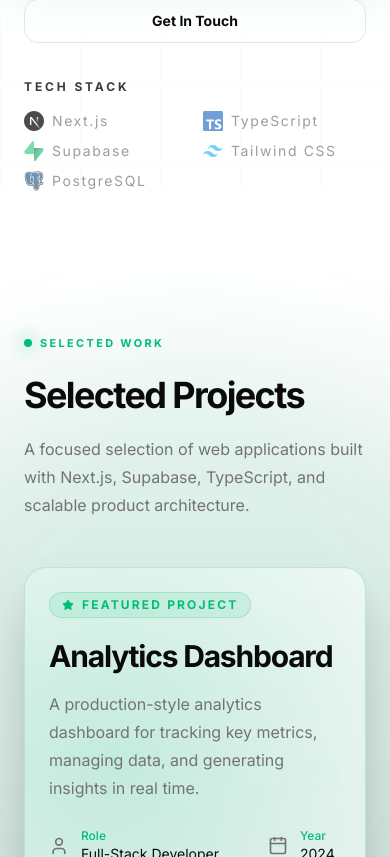
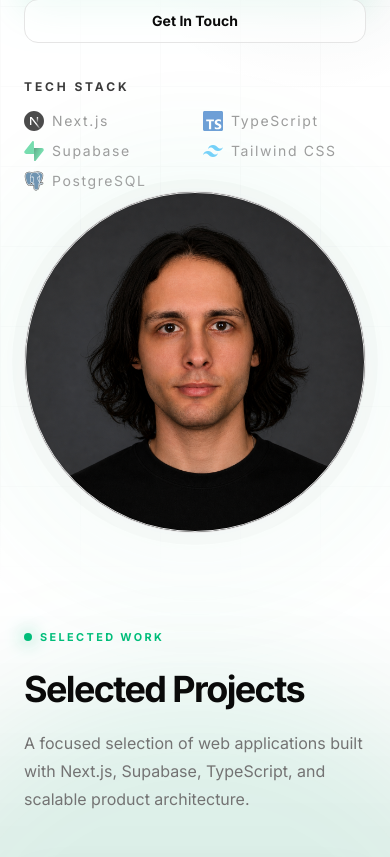
Before and after one commit to svsxn/portfolio, a Next.js app: page / in a window 390 px wide. Shown: the part 627-1484 px from the top of the page. Built offline with nearby package versions, Linux system fonts and the light colour scheme.

Commit message:
fix: top gap

```diff
--- a/components/sections/hero/index.tsx
+++ b/components/sections/hero/index.tsx
@@ -9,7 +9,7 @@ export default function Hero() {
       className="relative isolate scroll-mt-18 overflow-visible"
     >
       <Background />
-      <div className="mx-auto grid min-h-[calc(100svh-4.5rem)] w-full max-w-6xl items-center px-6 pt-14 pb-20 md:pt-16 md:pb-24 lg:grid-cols-[1fr_0.82fr] lg:gap-8 lg:pt-16 lg:pb-24">
+      <div className="mx-auto grid min-h-[calc(100svh-4.5rem)] w-full max-w-6xl items-center px-6 pt-14 pb-12 md:pt-16 md:pb-16 lg:grid-cols-[1fr_0.82fr] lg:gap-8">
         <Content />
         <Portrait />
       </div>
--- a/components/sections/hero/portrait.tsx
+++ b/components/sections/hero/portrait.tsx
@@ -6,7 +6,7 @@ import Image from "next/image";
 export default function Portrait() {
   return (
     <FadeIn
-      className="relative hidden w-full max-w-107.5 lg:ml-auto lg:block"
+      className="relative w-full max-w-107.5 lg:ml-auto lg:block"
       delay={0.18}
       scale
     >
--- a/components/sections/projects/content.tsx
+++ b/components/sections/projects/content.tsx
@@ -6,7 +6,7 @@ export default function Content() {
   const [featuredProject, ...otherProjects] = projects;
 
   return (
-    <div className="mx-auto w-full max-w-6xl px-6 py-16 sm:py-20 lg:py-24">
+    <div className="mx-auto w-full max-w-6xl px-6 py-12 sm:py-16 lg:py-20">
       <div className="max-w-2xl">
         <Label primaryText="Selected work" />
         <h2 className="mt-6 text-balance text-4xl font-bold tracking-[-0.045em] sm:text-5xl lg:text-6xl">
```
